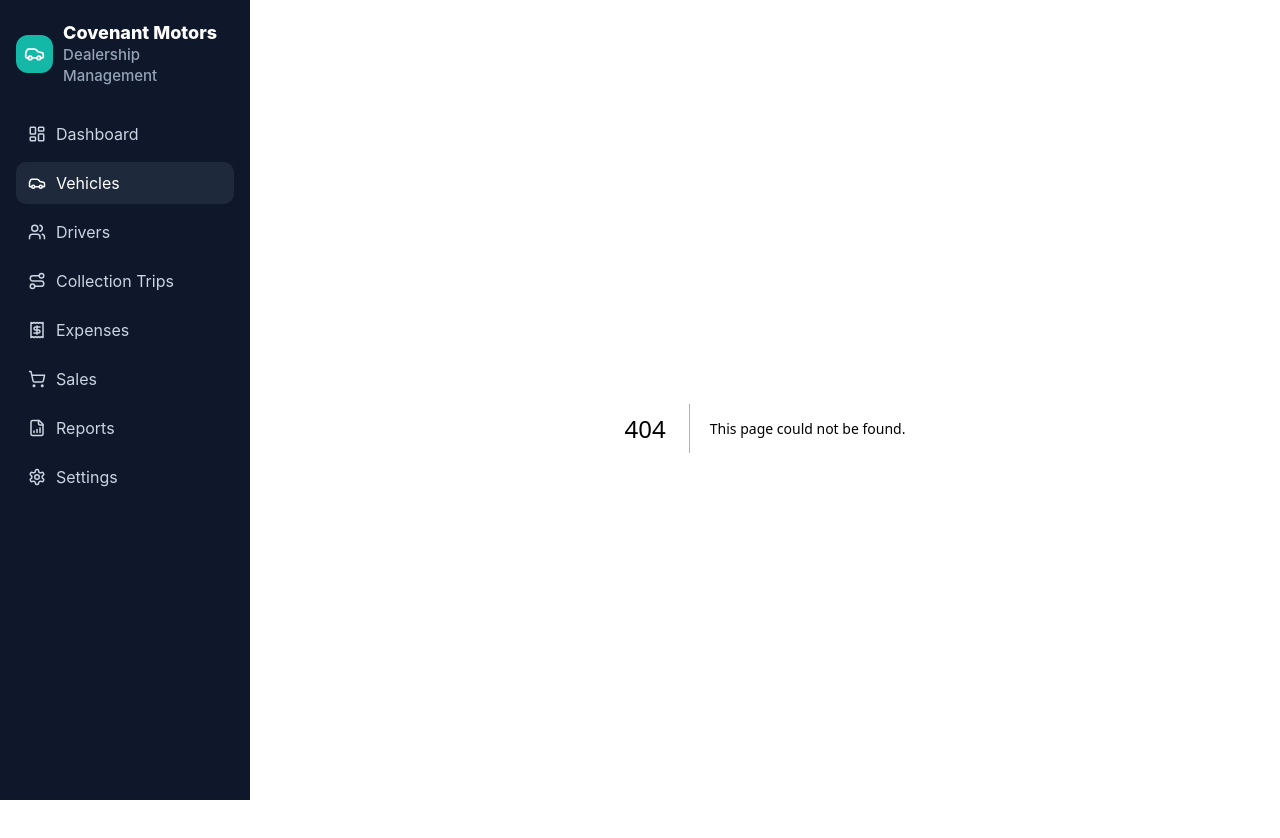
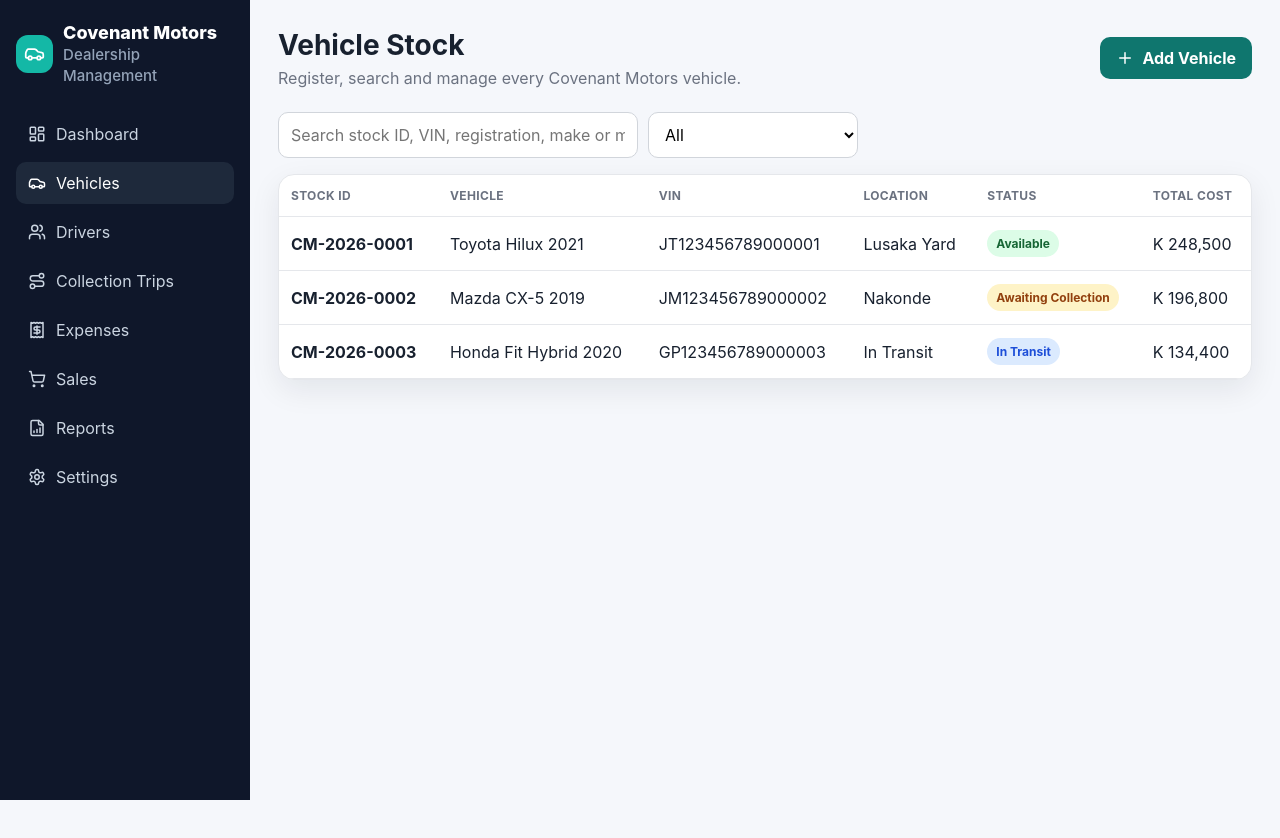
Before and after one commit to UpeLungu/covenant-motors, a Next.js app: page /vehicles in a window 1280 px wide. Before the commit this address had no page. Shown: the top 838 px of the page. After the commit the page ends 800 px from the top, so only its background shows below. Built offline with nearby package versions, Linux system fonts and the light colour scheme.

Commit message:
Add vehicle stock register

```diff
--- /dev/null
+++ b/app/vehicles/page.tsx
@@ -0,0 +1,13 @@
+"use client";
+import Link from "next/link";
+import { useEffect,useMemo,useState } from "react";
+import { Plus } from "lucide-react";
+import { loadVehicles } from "@/lib/vehicle-store";
+import { Vehicle } from "@/lib/types";
+const money=(n:number)=>new Intl.NumberFormat("en-ZM",{style:"currency",currency:"ZMW",maximumFractionDigits:0}).format(n);
+export default function VehiclesPage(){
+ const [vehicles,setVehicles]=useState<Vehicle[]>([]);const [query,setQuery]=useState("");const [status,setStatus]=useState("All");
+ useEffect(()=>setVehicles(loadVehicles()),[]);
+ const filtered=useMemo(()=>vehicles.filter(v=>{const text=`${v.stockId} ${v.vin} ${v.registrationNumber||""} ${v.make} ${v.model}`.toLowerCase();return text.includes(query.toLowerCase())&&(status==="All"||v.status===status)}),[vehicles,query,status]);
+ return <><div className="topbar"><div className="title"><h1>Vehicle Stock</h1><p>Register, search and manage every Covenant Motors vehicle.</p></div><Link className="button" href="/vehicles/new"><Plus size={18}/><span>Add Vehicle</span></Link></div><div className="toolbar"><input className="input" placeholder="Search stock ID, VIN, registration, make or model" value={query} onChange={e=>setQuery(e.target.value)}/><select className="select" value={status} onChange={e=>setStatus(e.target.value)}><option>All</option><option>Awaiting Collection</option><option>In Transit</option><option>Available</option><option>Reserved</option><option>Under Repair</option><option>Sold</option></select></div><section className="panel"><div className="table-wrap"><table><thead><tr><th>Stock ID</th><th>Vehicle</th><th>VIN</th><th>Location</th><th>Status</th><th>Total Cost</th></tr></thead><tbody>{filtered.map(v=><tr key={v.id}><td><Link href={`/vehicles/${v.id}`}><b>{v.stockId}</b></Link></td><td>{v.make} {v.model} {v.year}</td><td>{v.vin}</td><td>{v.currentLocation}</td><td><span className={`badge ${v.status==="Available"?"available":v.status==="In Transit"?"transit":v.status==="Sold"?"sold":"awaiting"}`}>{v.status}</span></td><td>{money(v.totalCost)}</td></tr>)}</tbody></table>{filtered.length===0&&<div className="empty">No vehicles match the selected search.</div>}</div></section></>;
+}
```
